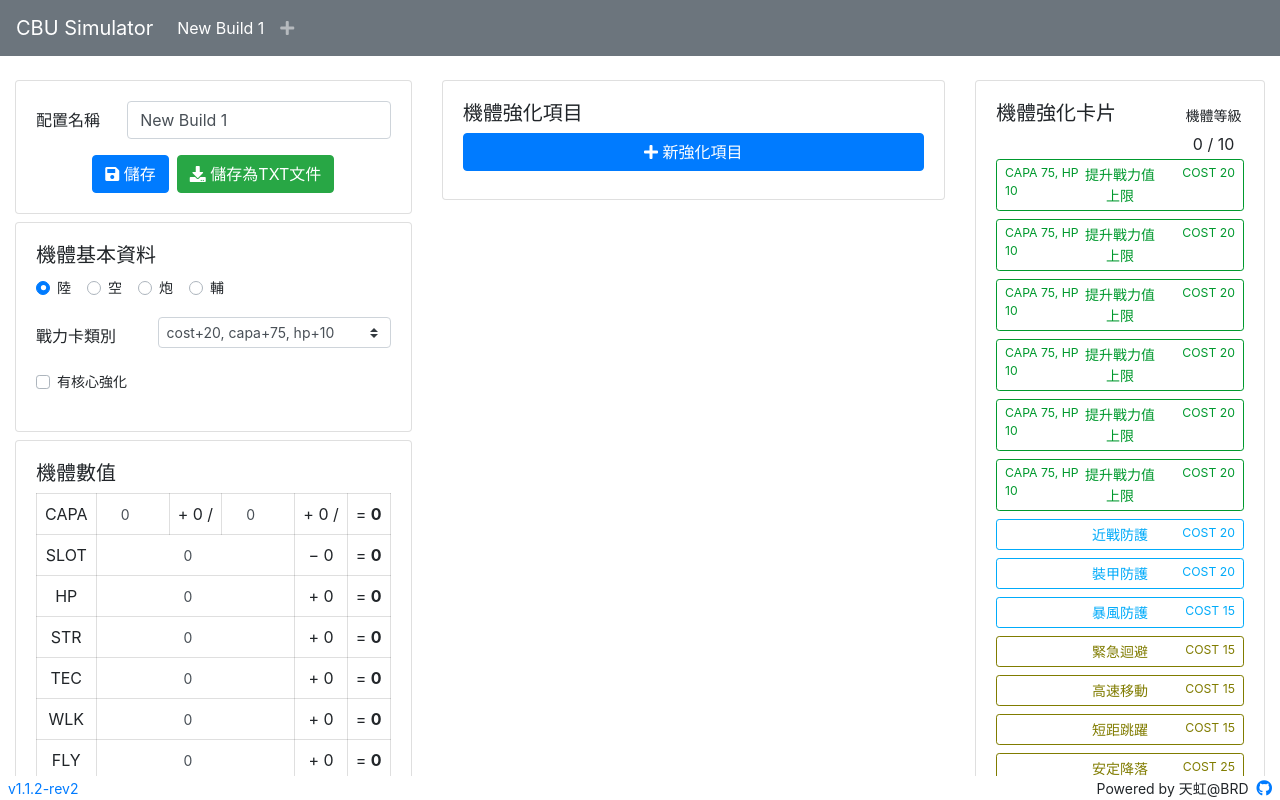
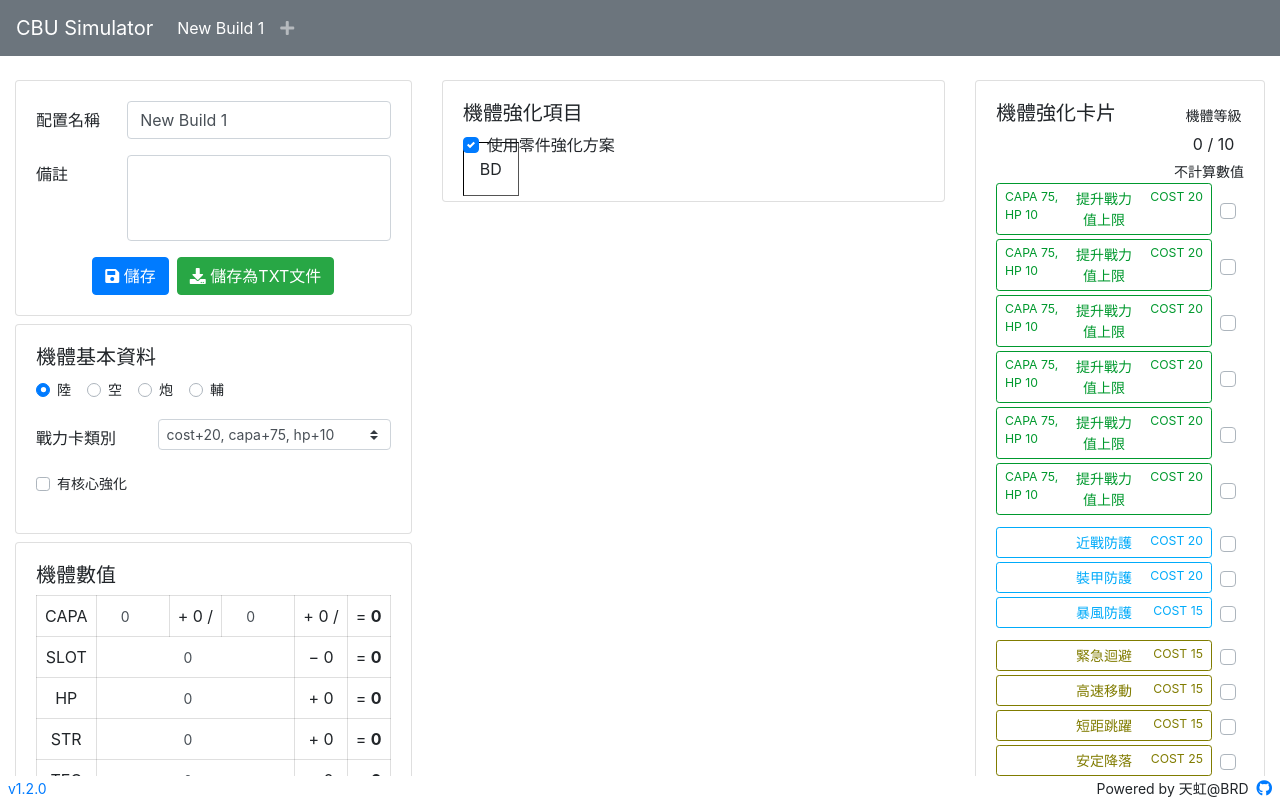
Before and after one commit to wcqiter/cb-build-simulator, a Vue app: page / in a window 1280 px wide. Built offline with nearby package versions, Linux system fonts and the light colour scheme.

Commit message:
Temp commit

```diff
--- /dev/null
+++ b/src/components/Part.vue
@@ -0,0 +1,46 @@
+<template>
+  <div>
+    <span class="node">
+      {{data.type}}
+    </span>
+  </div>
+</template>
+
+<script>
+import { common } from '@/mixins/common.js'
+
+export default {
+  name: 'Part',
+  mixins: [common],
+  props: {
+    value: {
+      type: Object,
+      required: true
+    }
+  },
+  data: function() {
+    return {
+      data: this.deepCopy(this.value),
+    }
+  },
+  components: {
+
+  },
+  watch: {
+
+  },
+  computed: {
+
+  },
+  methods: {
+
+  }
+}
+</script>
+
+<style scoped>
+.node {
+  border: 1px inset black;
+  padding: 1rem;
+}
+</style>
--- /dev/null
+++ b/src/data/part.json
@@ -0,0 +1,10 @@
+{
+  "type": "BD",
+  "uid": "",
+  "required": true,
+  "root": true,
+  "name": "",
+  "mod": [],
+  "stat": {},
+  "children": []
+}
--- /dev/null
+++ b/src/data/parts.js
@@ -0,0 +1,18 @@
+export default [
+  {
+    type: "BD",
+    required: true,
+    root: true,
+    name: "",
+    child: ["HD", "LG", "BS", "AM", "AMJ", "BSJ", "HDJ", "LGJ", "ACT", "ACF", "MAIN", "SUB", "ETC"],
+    slot: 3,
+  },
+  {
+    type: "HD",
+    required: false,
+    root: false,
+    name: "",
+    child: ["ACT", "ACF"],
+    slot: 3,
+  }
+];
--- a/src/data/stat.json
+++ b/src/data/stat.json
@@ -11,5 +11,7 @@
   "type": "lnd",
   "capaType": "type1",
   "weaponUsed": false,
-  "weaponType": "type1"
+  "weaponType": "type1",
+  "remarks": "",
+  "partsUsed": true
 }
--- /dev/null
+++ b/src/mixins/common.js
@@ -0,0 +1,15 @@
+const common = {
+  methods: {
+    deepCopy(ob) {
+      return JSON.parse(JSON.stringify(ob));
+    },
+    uuid() {
+      return 'xxxxxxxx-xxxx-4xxx-yxxx-xxxxxxxxxxxx'.replace(/[xy]/g, function(c) {
+        var r = Math.random() * 16 | 0, v = c == 'x' ? r : (r & 0x3 | 0x8);
+        return v.toString(16);
+      });
+    },
+  }
+}
+
+export {common}
--- a/src/update-notes/version.json
+++ b/src/update-notes/version.json
@@ -1,4 +1,12 @@
 [
+  {
+    "date": "2021/4/16",
+    "version": "v1.2.0",
+    "content": [
+      "添加備註",
+      "強化卡片添加不計算數值選項"
+    ]
+  },
   {
     "date": "2021/4/16",
     "version": "v1.1.2-rev2",
--- a/src/views/Simulator.vue
+++ b/src/views/Simulator.vue
@@ -33,6 +33,19 @@
                   >
                   <b-form-input
                     v-model="tabs[findTabIndexById(tab)].name"
+                    />
+                </b-form-group>
+              </div>
+              <div>
+                <b-form-group
+                  v-if="storageUsed"
+                  label="備註"
+                  label-cols="3"
+                  >
+                  <b-form-textarea
+                    v-model="tabs[findTabIndexById(tab)].remarks"
+                    max-rows="6"
+                    rows="3"
                     />
                 </b-form-group>
               </div>
@@ -166,6 +179,16 @@
           <div class="col-md-5 content-panel">
             <b-card>
               <h5 class="mb-2">機體強化項目</h5>
+              <b-checkbox
+                v-model="defaultStat.partsUsed"
+                >
+                使用零件強化方案
+              </b-checkbox>
+              <div class="clearfix" />
+              <div v-if="defaultStat.partsUsed">
+                <Part v-model="parts" />
+              </div>
+              <div v-else>
                 <div class="mb-2 mt-2">
                   <b-button
                     @click="onAddMod"
@@ -224,6 +247,7 @@
                     </b-form-group>
                   </b-row>
                 </div>
+              </div>
             </b-card>
           </div>
           <div class="col-md-3 content-panel">
@@ -242,11 +266,19 @@
               </div>
               <h5 class="mb-2">機體強化卡片</h5>
               <div class="clearfix" />
+              <div class="pull-right">
+                <small>不計算數值</small>
+              </div>
+              <div class="clearfix" />
               <div class="mb-2">
+                <div
+                  v-for="i in findCardByType('capa').num"
+                  :key="'capa-' + i"
+                  class="display-flex"
+                  >
+                  <div class="flex-item">
                     <b-button
                       size="sm"
-                  v-for="i in findCardByType('capa').num"
-                  :key="'capa-' + i"
                       class="mr-1 mb-1 card-all"
                       :class="capaCards[i - 1] ? 'card-capa-active' : 'card-capa'"
                       @click="onClickCapaCards(i - 1)"
@@ -260,15 +292,24 @@
                         <small class="col-4 text-right">COST {{findCardByType('capa').effect[defaultStat['capaType']].cost}}</small>
                       </b-row>
                     </b-button>
-                <div>
-                  <small></small>
+                  </div>
+                  <b-checkbox
+                    class="ml-2"
+                    v-model="weaponCardsExcept[i - 1]"
+                    :value="true"
+                    :unchecked-value="false"
+                    />
                 </div>
               </div>
               <div v-if="defaultStat.weaponUsed" class="mb-2">
+                <div
+                  v-for="i in findCardByType('weapon').num"
+                  :key="'weapon-' + i"
+                  class="display-flex"
+                  >
+                  <div class="flex-item">
                     <b-button
                       size="sm"
-                  v-for="i in findCardByType('weapon').num"
-                  :key="'weapon-' + i"
                       class="mr-1 mb-1 card-all"
                       :class="weaponCards[i - 1] ? 'card-weapon-active' : 'card-weapon'"
                       @click="onClickWeaponCards(i - 1)"
@@ -283,11 +324,23 @@
                       </b-row>
                     </b-button>
                   </div>
+                  <b-checkbox
+                    class="ml-2"
+                    v-model="weaponCardsExcept[i - 1]"
+                    :value="true"
+                    :unchecked-value="false"
+                    />
+                </div>
+              </div>
               <div class="mb-2">
+                <div
+                  v-for="(card, i) in defenseCardOptions"
+                  :key="'card-' + i"
+                  class="display-flex"
+                  >
+                  <div class="flex-item">
                     <b-button
                       size="sm"
-                  v-for="(card, i) in defenseCardOptions"
-                  :key="'card-' + i"
                       class="mr-1 mb-1 card-all"
                       :class="cards.includes(card.name) ? 'card-defense-active' : 'card-defense'"
                       @click="onClickCards(card.name)"
@@ -302,11 +355,22 @@
                       </b-row>
                     </b-button>
                   </div>
+                  <b-checkbox
+                    class="ml-2"
+                    v-model="cardsExcept"
+                    :value="card.name"
+                    />
+                </div>
+              </div>
               <div class="mb-2">
+                <div
+                  v-for="(card, i) in moveCardOptions"
+                  :key="'card-' + i"
+                  class="display-flex"
+                  >
+                  <div class="flex-item">
                     <b-button
                       size="sm"
-                  v-for="(card, i) in moveCardOptions"
-                  :key="'card-' + i"
                       class="mr-1 mb-1 card-all"
                       :class="cards.includes(card.name) ? 'card-move-active' : 'card-move'"
                       @click="onClickCards(card.name)"
@@ -321,11 +385,22 @@
                       </b-row>
                     </b-button>
                   </div>
+                  <b-checkbox
+                    class="ml-2"
+                    v-model="cardsExcept"
+                    :value="card.name"
+                    />
+                </div>
+              </div>
               <div class="mb-2">
+                <div
+                  v-for="(card, i) in otherCardOptions"
+                  :key="'card-' + i"
+                  class="display-flex"
+                  >
+                  <div class="flex-item">
                     <b-button
                       size="sm"
-                  v-for="(card, i) in otherCardOptions"
-                  :key="'card-' + i"
                       class="mr-1 mb-1 card-all"
                       :class="cards.includes(card.name) ? 'card-other-active' : 'card-other'"
                       @click="onClickCards(card.name)"
@@ -339,10 +414,23 @@
                         <small class="col-4 text-right">COST {{card.effect[defaultStat['type']].cost}}</small>
                       </b-row>
                     </b-button>
+                  </div>
+                  <b-checkbox
+                    class="ml-2"
+                    v-model="cardsExcept"
+                    :value="card.name"
+                    />
+                </div>
+              </div>
+              <div class="mb-2">
+                <div
+                  v-for="(card, i) in extraMoveCardOptions"
+                  :key="'card-' + i"
+                  class="display-flex"
+                  >
+                  <div class="flex-item">
                     <b-button
                       size="sm"
-                  v-for="(card, i) in extraMoveCardOptions"
-                  :key="'card-' + i"
                       class="mr-1 mb-1 card-all"
                       :class="extraCards.includes(card.name) ? 'card-move-active' : 'card-move'"
                       @click="onClickExtraCards(card.name)"
@@ -355,6 +443,13 @@
                         <small class="col-4 text-right">COST {{card.effect[defaultStat['type']].cost}}</small>
                       </b-row>
                     </b-button>
+                  </div>
+                  <b-checkbox
+                    class="ml-2"
+                    v-model="extraCardsExcept"
+                    :value="card.name"
+                    />
+                </div>
               </div>
             </b-card>
           </div>
@@ -370,13 +465,20 @@ import options from '@/data/options.js'
 import cat from '@/data/cat.js'
 import type from '@/data/type.js'
 import card from '@/data/cards.js'
+import parts from '@/data/parts.js'
 import defaultModData from '@/data/mod.json'
 import defaultStat from '@/data/stat.json'
+import defaultPart from '@/data/part.json'
+
+import { common } from '@/mixins/common.js'
+
+import Part from '@/components/Part.vue'
 
 export default {
   name: 'Simulator',
+  mixins: [common],
   components: {
-
+    Part,
   },
   data: function() {
     return {
@@ -385,12 +487,17 @@ export default {
       tab: 0,
       mod: [],
       cards: [],
+      cardsExcept: [],
       extraCards: [],
+      extraCardsExcept: [],
       capaCards: [false, false, false, false, false, false],
+      capaCardsExcept: [false, false, false, false, false, false],
       weaponCards: [false, false],
-      computedOptions: [],
+      weaponCardsExcept: [false, false, false, false, false, false],
+
       ready: false,
       storageUsed: false,
+      parts: this.deepCopy(defaultPart),
 
       hideStatDetails: false,
     }
@@ -545,16 +652,19 @@ export default {
         }
       })
       var capaCardsCount = this.capaCards.filter(c => c === true).length;
+      var capaCardsExceptCount = this.capaCardsExcept.filter(c => c === true).length;
       Object.keys(this.capaCardEffect).forEach(key => {
-        data[key] += this.capaCardEffect[key] * capaCardsCount;
+        data[key] += this.capaCardEffect[key] * (capaCardsCount - capaCardsExceptCount);
       })
       if(this.defaultStat.weaponUsed) {
         var weaponCardsCount = this.weaponCards.filter(c => c === true).length;
+        var weaponCardsExceptCount = this.weaponCardsExcept.filter(c => c === true).length;
         Object.keys(this.weaponCardEffect).forEach(key => {
-          data[key] += this.weaponCardEffect[key] * weaponCardsCount;
+          data[key] += this.weaponCardEffect[key] * (weaponCardsCount - weaponCardsExceptCount);
         })
       }
       this.cards.forEach(card => {
+        if(!this.cardsExcept.include(card)) {
           var opt = this.findCardByName(card);
           if(opt) {
             if(Object.prototype.hasOwnProperty.call(opt.effect, this.defaultStat[opt.effectKey])) {
@@ -563,14 +673,17 @@ export default {
               })
             }
           }
+        }
       });
       this.extraCards.forEach(card => {
+        if(!this.extraCardsExcept.include(card)) {
           var opt = this.findExtraCardByName(card);
           if(opt) {
             if(Object.prototype.hasOwnProperty.call(opt.effect, this.defaultStat[opt.effectKey])) {
               Object.keys(opt.effect[this.defaultStat[opt.effectKey]]).forEach(key => {
                 data[key] += opt.effect[this.defaultStat[opt.effectKey]][key];
               })
+            }
           }
         }
       });
@@ -619,6 +732,9 @@ export default {
         })
       });
       return obj;
+    },
+    partOptions() {
+      return parts;
     },
 
     capaCardEffect() {
@@ -698,31 +814,38 @@ export default {
       } else {
         this.weaponCards = [false, false];
       }
+      if(Object.prototype.hasOwnProperty.call(temp, 'weaponCardsExcept') && Array.isArray(temp.weaponCardsExcept)) {
+        this.weaponCardsExcept = this.deepCopy(temp.weaponCardsExcept);
+      } else {
+        this.weaponCardsExcept = [false, false];
+      }
       if(Object.prototype.hasOwnProperty.call(temp, 'capaCards') && Array.isArray(temp.capaCards)) {
         this.capaCards = this.deepCopy(temp.capaCards);
       } else {
         this.capaCards = [false, false, false, false, false, false];
+      }
+      if(Object.prototype.hasOwnProperty.call(temp, 'capaCardsExcept') && Array.isArray(temp.capaCardsExcept)) {
+        this.capaCardsExcept = this.deepCopy(temp.capaCardsExcept);
+      } else {
+        this.capaCardsExcept = [false, false, false, false, false, false];
       }
       if(Object.prototype.hasOwnProperty.call(temp, 'extraCards') && Array.isArray(temp.extraCards)) {
         this.extraCards = this.deepCopy(temp.extraCards);
       } else {
         this.extraCards = [];
       }
-      if(Object.prototype.hasOwnProperty.call(temp, 'cards') && Array.isArray(temp.cards)) {
-        this.cards = this.deepCopy(temp.cards);
+      if(Object.prototype.hasOwnProperty.call(temp, 'extraCardsExcept') && Array.isArray(temp.extraCardsExcept)) {
+        this.extraCardsExcept = this.deepCopy(temp.extraCardsExcept);
       } else {
-        this.cards = [];
+        this.extraCardsExcept = [];
+      }
+      if(Object.prototype.hasOwnProperty.call(temp, 'cardsExcept') && Array.isArray(temp.cardsExcept)) {
+        this.cardsExcept = this.deepCopy(temp.cardsExcept);
+      } else {
+        this.cardsExcept = [];
       }
     },
-    deepCopy(ob) {
-      return JSON.parse(JSON.stringify(ob));
-    },
-    uuid() {
-      return 'xxxxxxxx-xxxx-4xxx-yxxx-xxxxxxxxxxxx'.replace(/[xy]/g, function(c) {
-        var r = Math.random() * 16 | 0, v = c == 'x' ? r : (r & 0x3 | 0x8);
-        return v.toString(16);
-      });
-    },
+
     findTabIndexById(id) {
       var index = this.tabs.findIndex(tab => tab.id === id);
       if(index != -1) {
@@ -738,6 +861,14 @@ export default {
     onDeleteMod(index) {
       this.mod.splice(index, 1);
     },
+
+    onAddPart(parent = null) {
+      var data = this.deepCopy(defaultPart);
+      data['uid'] = this.uuid();
+      data['parent'] = parent;
+      this.parts.splice(this.parts.length, 0, data);
+    },
+
     findOptionByName(name) {
       var index = this.flattenedOptions.findIndex(i => i.name === name);
       if(index !== -1) {
@@ -796,6 +927,10 @@ export default {
           weaponCards: this.weaponCards,
           cards: this.cards,
           extraCards: this.extraCards,
+          capaCardsExcept: this.capaCardsExcept,
+          weaponCardsExcept: this.weaponCardsExcept,
+          cardsExcept: this.cardsExcept,
+          extraCardsExcept: this.extraCardsExcept,
         }))
         this.$bvToast.toast("已儲存配置", {
           variant: 'primary',
@@ -814,6 +949,10 @@ export default {
       this.capaCards = [false, false, false, false, false, false];
       this.weaponCards = [false, false];
       this.extraCards = [];
+      this.capaCardsExcept = [false, false, false, false, false, false];
+      this.weaponCardsExcept = [false, false];
+      this.cardsExcept = [];
+      this.extraCardsExcept = [];
     },
     onDeleteTab(index) {
       window.localStorage.removeItem('cb-build-' + this.tabs[index].id);
@@ -935,6 +1074,14 @@ export default {
 </script>
 
 <style scoped>
+.display-flex {
+  display: flex;
+  align-items: center;
+  justify-content: center;
+}
+.flex-item {
+  flex: 1;
+}
 .td-result {
   padding: 0.5rem;
   font-weight: bold;
```
Also changed, not shown: src/components/Stat.vue (deleted, +0 -19 lines). Lines whose indentation alone changed are shown as unchanged.
